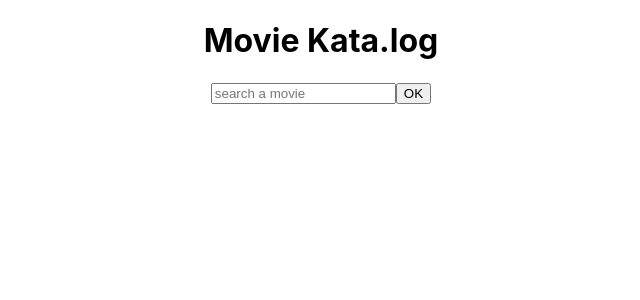
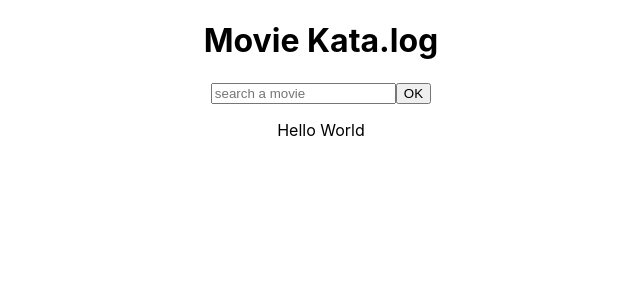
Before and after one commit to davidSWZ/movie-catalog, a React (Create React App) app: page / in a window 1280 px wide. Shown: the top 300 px of the page, without its empty margins (319-959 px from the left). Built offline with nearby package versions, Linux system fonts and the light colour scheme; the HTML template or start-up script is replaced by a standard one.

Commit message:
create scroll component

```diff
--- a/src/App.js
+++ b/src/App.js
@@ -2,6 +2,7 @@ import React, { useState } from "react";
 import "./App.css";
 
 import SearchBox from "./components/SearchBox";
+import Scroll from "./components/Scroll";
 
 function App() {
   //Global states definitions
@@ -14,6 +15,9 @@ function App() {
         fetchAPI={() => console.log("fetchAPI with: " + searchField)}
         setSearchField={setSearchField}
       />
+      <Scroll>
+        <p>Hello World</p>
+      </Scroll>
     </div>
   );
 }
--- /dev/null
+++ b/src/components/Scroll.js
@@ -0,0 +1,13 @@
+import React from "react";
+
+//Allow to scroll through is children
+//The aim is to let the rest of the page fixed
+function Scroll(props) {
+  return (
+    <div style={{ overflowY: "scroll", minHeight: "200px" }}>
+      {props.children}
+    </div>
+  );
+}
+
+export default Scroll;
```
